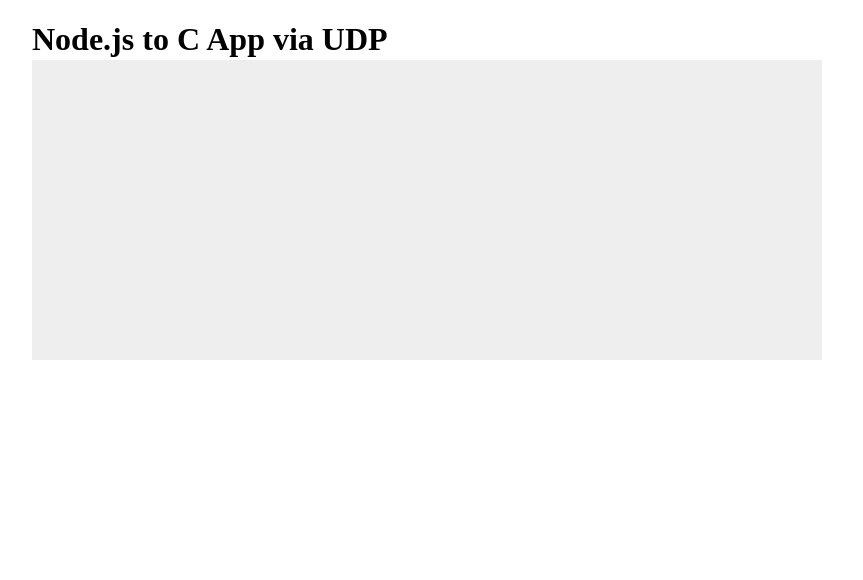
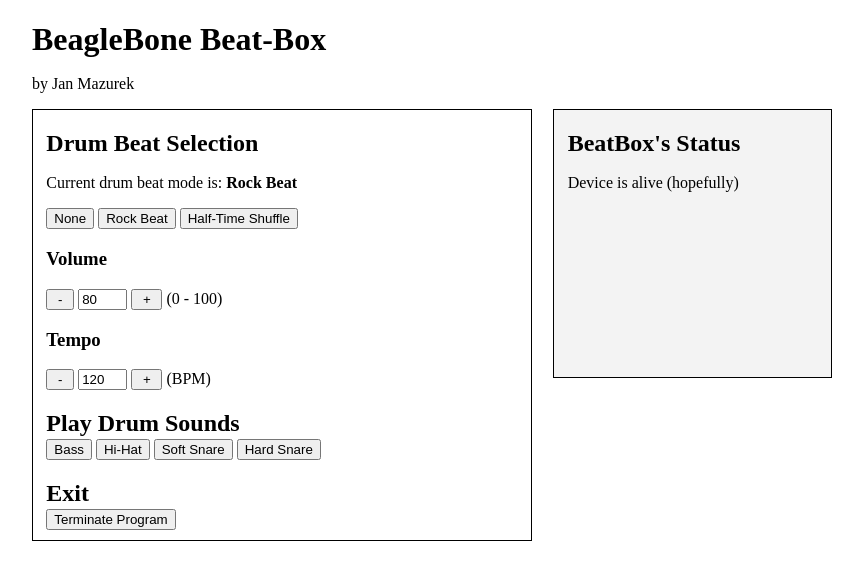
Before and after one commit to Maiquey/433-Beatbox, a website: page nodeServer/public/index.html in a window 1280 px wide. Shown: the whole page, without its empty margins (208-1071 px from the left). Drawn offline with nearby package versions, Linux system fonts and the light colour scheme; no server answers.

Commit message:
create simple webpage interface

```diff
--- a/nodeServer/public/index.html
+++ b/nodeServer/public/index.html
@@ -1,22 +1,50 @@
 <!DOCTYPE html>
 <html lang='en'>
 <head>
-	<title>Demo Node.js to C App via UDP</title>
+	<title>BeagleBone Beat-Box</title>
 	<link rel='stylesheet' href='/stylesheets/style.css'></link>
 </head>
 
 <body>
 	<div id='content'>
-		<h1>Node.js to C App via UDP</h1>
-		<div id='messages'></div>
-
-		<!-- <form id='send-form' >
-			<input type="button" id="btnHelp" value="Help"/>
-			<input type="button" id="btnCount" value="Count Sorted"/>
-			<input type="button" id="btnLength" value="Length"/>
-			<input type="button" id="btnHistory"  value="Get Data"/>
-			<input type="button" id="btnStop"  value="Stop App"/>
-		</form> -->
+		<h1>BeagleBone Beat-Box</h1>
+		<p>by Jan Mazurek</p>
+		<div id="status-box">
+			<h2>BeatBox's Status</h2>
+			<p>Device is alive (hopefully)</p>
+		</div>
+		<div id="left-box">
+			<h2>Drum Beat Selection</h2>
+			<p>Current drum beat mode is: <b id="current-beat">Rock Beat</b></p>
+			<form id="beat-form" >
+				<input type="button" id="btnBeat0" value="None"/>
+				<input type="button" id="btnBeat1" value="Rock Beat"/>
+				<input type="button" id="btnBeat2" value="Half-Time Shuffle"/>
+			</form>
+			<h3>Volume</h3>
+			<form id="volume-form" >
+				<input type="button" id="btnVolMinus" value=" - "/>
+				<input type="text" size="3" id="volumeText" value="80" readonly/>
+				<input type="button" id="btnVolPlus" value=" + "/>
+				<span>(0 - 100)</span>
+			</form>
+			<h3>Tempo</h3>
+			<form id="tempo-form" >
+				<input type="button" id="btnTempoMinus" value=" - "/>
+				<input type="text" size="3" id="tempoText" value="120" readonly/>
+				<input type="button" id="btnTempoPlus" value=" + "/>
+				<span>(BPM)</span>
+			</form>
+			<h2>Play Drum Sounds</h2>
+			<form id="tempo-form" >
+				<input type="button" id="btnBass" value="Bass"/>
+				<input type="button" id="btnHiHat" value="Hi-Hat"/>
+				<input type="button" id="btnSoftSnare" value="Soft Snare"/>
+				<input type="button" id="btnHardSnare" value="Hard Snare"/>
+			</form>
+			<h2>Exit</h2>
+			<input type="button" id="btnTerminate" value="Terminate Program"/>
+		</div>
 	</div>
 
 	<script src='/socket.io/socket.io.js' type='text/javascript'></script>
--- a/nodeServer/public/javascripts/udp_ui.js
+++ b/nodeServer/public/javascripts/udp_ui.js
@@ -5,28 +5,29 @@
 var socket = io.connect();
 $(document).ready(function() {
 
-	$('#btnHelp').click(function(){
+	$('#btnBeat0').click(function(){
 		sendCommandViaUDP("help");
 	});
-	$('#btnCount').click(function(){
-		sendCommandViaUDP("count");
+	$('#btnBeat1').click(function(){
+		sendCommandViaUDP("?");
 	});
-	$('#btnLength').click(function(){
+	$('#btnBeat2').click(function(){
 		sendCommandViaUDP("length");
 	});
 	$('#btnHistory').click(function(){
 		sendCommandViaUDP("history");
 	});
-	$('#btnStop').click(function(){
+	$('#btnTerminate').click(function(){
 		sendCommandViaUDP("stop");
 	});
 
 	socket.on('commandReply', function(result) {
-		var newDiv = $('<code></code>')
-			.text(result)
-			.wrapInner("<div></div>");
-		$('#messages').append(newDiv);
-		$('#messages').scrollTop($('#messages').prop('scrollHeight'));
+		console.log(result);
+		// var newDiv = $('<code></code>')
+		// 	.text(result)
+		// 	.wrapInner("<div></div>");
+		// $('#messages').append(newDiv);
+		// $('#messages').scrollTop($('#messages').prop('scrollHeight'));
 	});
 
 });
--- a/nodeServer/public/stylesheets/style.css
+++ b/nodeServer/public/stylesheets/style.css
@@ -1,6 +1,6 @@
 /*
 #content {
-	width: 550px;
+	width: 800px;
 	margin-left: auto;
 	margin-right: auto;
 } */
@@ -43,6 +43,7 @@
 	padding-left: 10pt;
 	padding-right: 10pt;
 	min-height: 200pt;
+	padding-bottom: 10px;
 }
 
 #error-box {
@@ -55,3 +56,13 @@
 	margin-top: 20px;
 	display: none;
 }
+
+.box {
+	border: solid thin black;
+	background-color: #ddd;
+	margin-bottom: 20px;
+	margin-right: 440px;
+	padding-left: 10px;
+	padding-right: 10px;
+	padding-bottom: 10px;
+}
```
